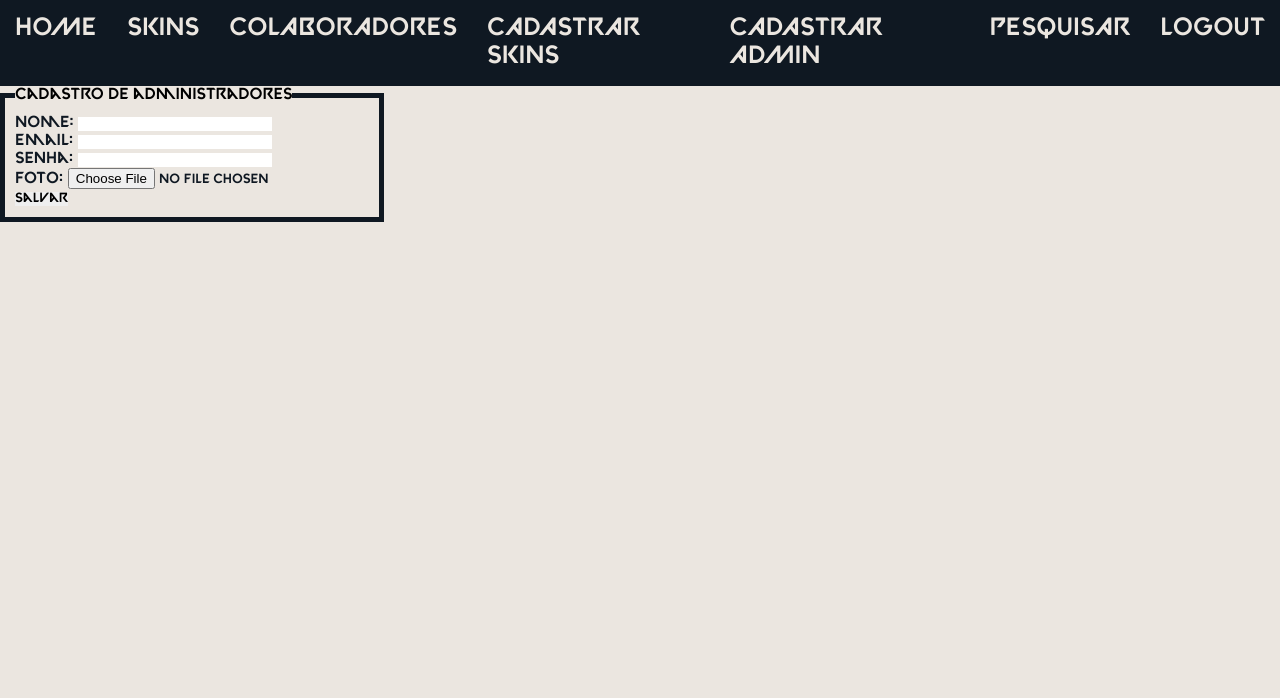
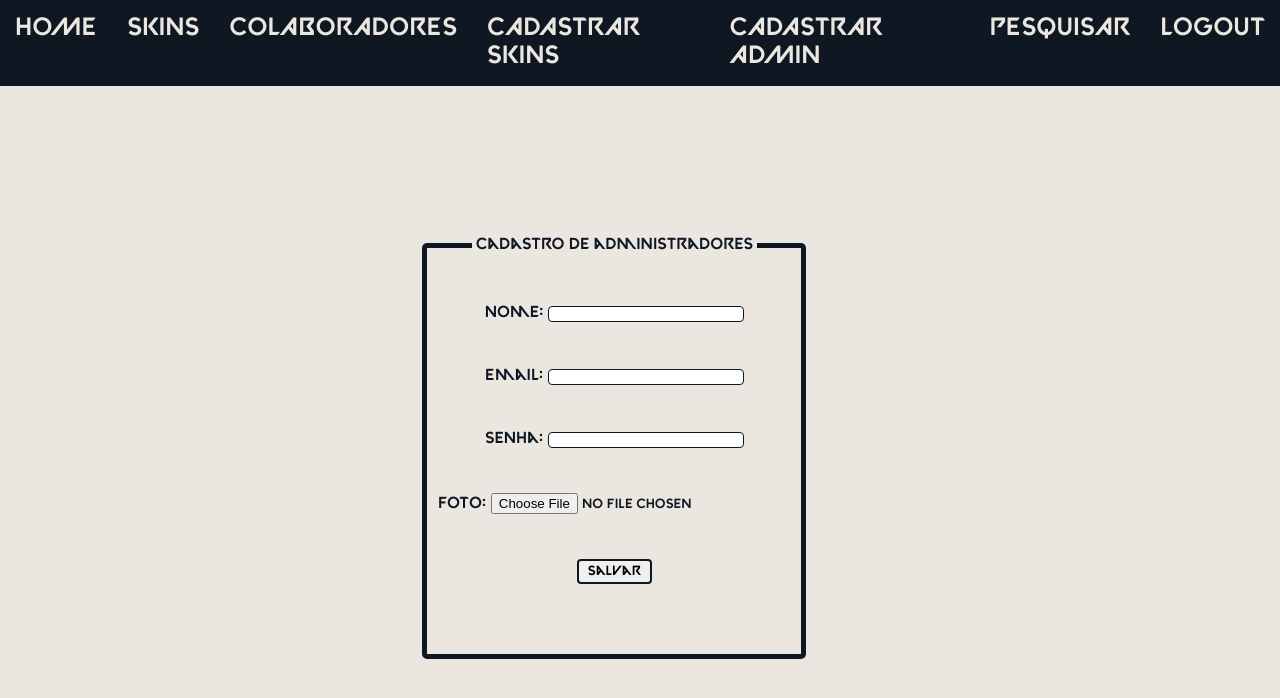
Before and after one commit to G-santanna/ValorantSkinsphp, a PHP site: page /cad_admin.php in a window 1280 px wide. Shown: the top 698 px of the page. Run offline with PHP 8.4, Linux system fonts and the light colour scheme; the visitor is signed in with stand-in values (Sample User, id 1).

Commit message:
Atualizando o front-end

```diff
--- a/cad_admin.php
+++ b/cad_admin.php
@@ -8,7 +8,7 @@ require('sec.php');
     <meta charset="UTF-8">
     <meta http-equiv="X-UA-Compatible" content="IE=edge">
     <meta name="viewport" content="width=device-width, initial-scale=1.0">
-    <title>Document</title>
+    <title>Cadastro de administradores</title>
 </head>
 <body>
     <fieldset id="quadro_adm">
--- a/estilo.css
+++ b/estilo.css
@@ -42,10 +42,52 @@ body{
 }
 .skinimg{
     width: 100%;
-    height: 100%;
+    height: 170px;
+}
+.colabimg p img{
+    margin-left: 100%;
+    border: #0f1822 solid 3px;
+    border-radius: 4px;
+    width: 230px;
+    height: 170px;
+}
+.formcad{
+    display: block;
+    height: 400px;
+    text-align: center;
+    padding-top: 5px;
+}
+.formcad p{
+    padding-top: 45px;
+}
+.formcad input[type='text']{
+    border: #0f1822 solid 1px;
+    border-radius: 4px;
+}
+.formcad input[type='password']{
+    border: #0f1822 solid 1px;
+    border-radius: 4px;
+}
+.formcad input[type='submit']{
+    border: #0f1822 solid 2px;
+    border-radius: 4px;
+    width: 75px;
+    height: 25px;
+}
+.formcad input[type='number']{
+    border: #0f1822 solid 1px;
+    border-radius: 4px;
 }
 fieldset{
     border: solid #0f1822 5px;
+    border-radius: 5px;
     width: 30%;
-    padding: 10px;
+    margin-left: 33%;
+    margin-top: 150px;
 }
+legend{
+    text-align: center;
+    color: #0f1822;
+    padding-left: 4px;
+    padding-right: 4px;
+}
--- a/list_admins.php
+++ b/list_admins.php
@@ -24,7 +24,7 @@ include('menu.php');
         while($admin = mysqli_fetch_array($admins)){
         echo "<div><p> Nome: $admin[nome]</p>";
         echo "<p>Email: $admin[email]</p>";
-        echo "<p><img src=$admin[imagem]></p>";
+        echo "<div class = colabimg> <p><img src=$admin[imagem]></p> </div>";
         if(!isset($_SESSION['login']) || $_SESSION['login'] != true){
             echo "</div>";
         }else{
--- a/pesquisa.act.php
+++ b/pesquisa.act.php
@@ -1,9 +1,12 @@
 <?php
+    @session_start();
 
     $texto = $_GET['texto'];
 
     require('connect.php');
+        if(!$texto == ""){
             $skins = mysqli_query($con, "Select * from `tb_skins` where `nome` like '%$texto%'");
+
             echo "<div class = \"box\">";
             while($skin = mysqli_fetch_array($skins)){
                 echo "<div><p> Nome: $skin[nome] </p>";
@@ -15,4 +18,5 @@
                 echo"<p><a href=javascript:confirmar($skin[codigo])>Excluir</a></p></div>";
             }
             echo"</div>";
+        }
 ?>
--- a/pesquisa.php
+++ b/pesquisa.php
@@ -9,6 +9,8 @@ include('menu.php');
     <meta name="viewport" content="width=device-width, initial-scale=1.0">
     <script src="https://code.jquery.com/jquery-3.6.1.min.js" integrity="sha256-o88AwQnZB+VDvE9tvIXrMQaPlFFSUTR+nldQm1LuPXQ=" crossorigin="anonymous"></script>
     <title>Document</title>
+
+    <link rel="stylesheet" href="estilo_search.css">
 
     <Script>
         function pesquisar(texto){
```
Also changed, not shown: estilo_search.css (added, +11 -0 lines), pfp/0e059017d75a635b5160b6cd7b7851e4.jpg (added). Lines whose indentation alone changed are shown as unchanged.
